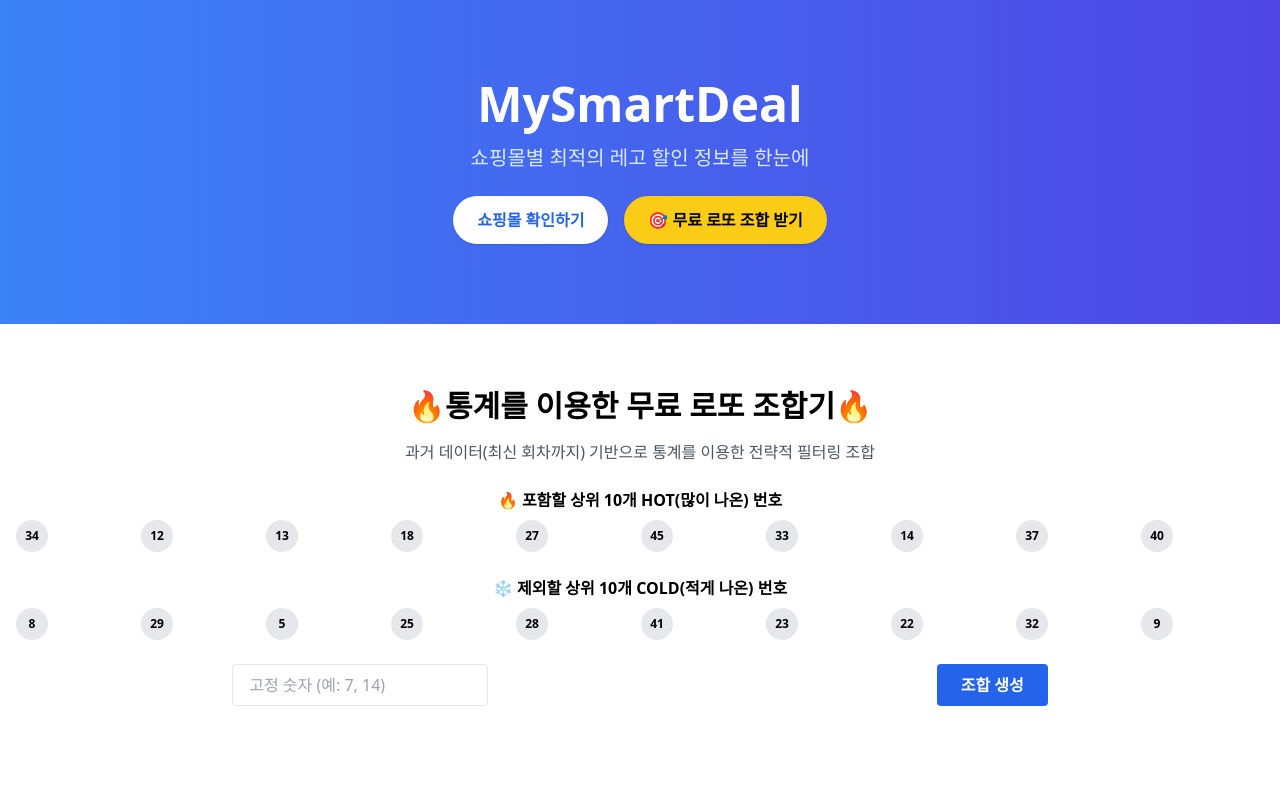
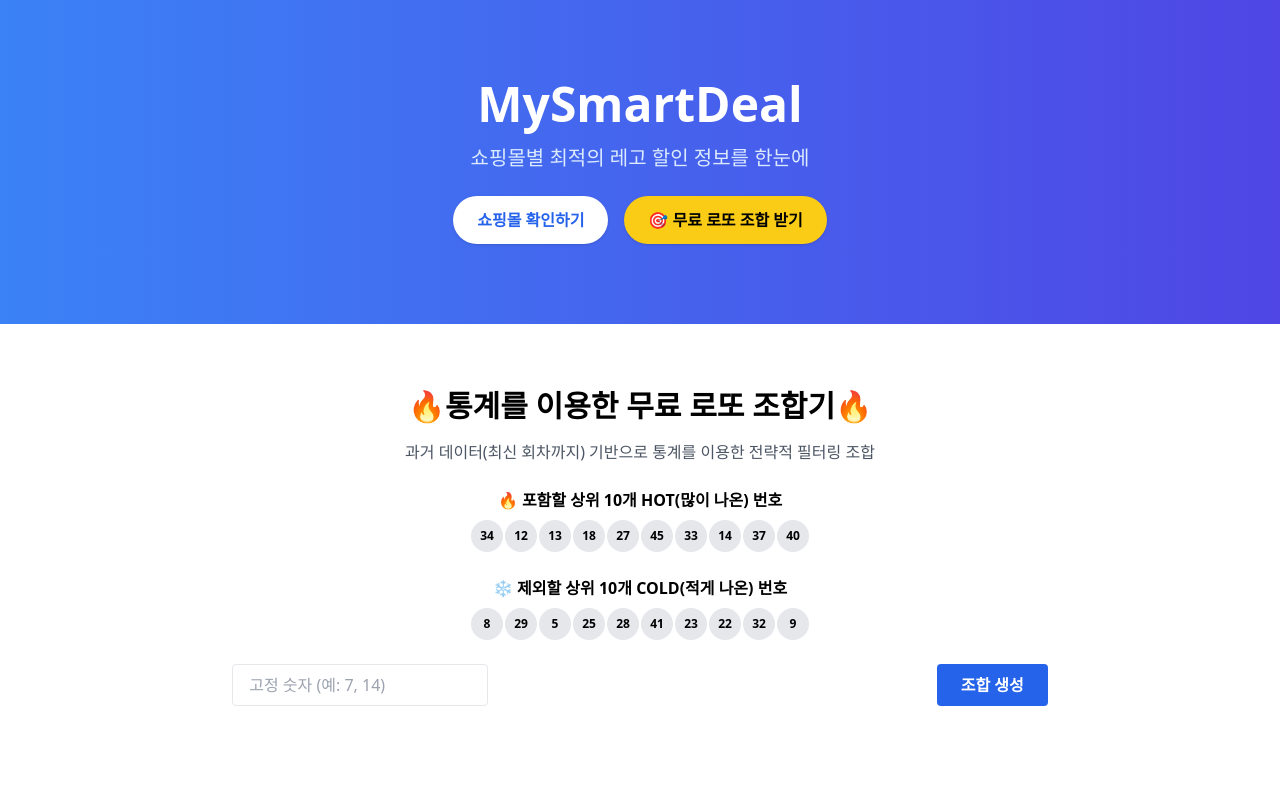
Before and after one commit to mysmartdeal/mysmartdeal, a Next.js app: page /lotto in a window 1280 px wide. Shown: the top 788 px of the page. Built offline with nearby package versions, Linux system fonts and the light colour scheme.

Commit message:
Update lotto.js

```diff
--- a/pages/lotto.js
+++ b/pages/lotto.js
@@ -90,7 +90,7 @@ export default function LottoPage() {
         {/* HOT 번호 선택 */}
         <div className="mb-6">
           <h3 className="font-semibold mb-2">🔥 포함할 상위 10개 HOT(많이 나온) 번호</h3>
-          <div className="grid grid-cols-5 sm:grid-cols-10 gap-[2px] justify-center mb-4 max-w-xs sm:max-w-full mx-auto">
+          <div className="inline-flex flex-wrap justify-center gap-[2px] max-w-[260px] sm:max-w-full mx-auto">
             {hot.map((num) => (
               <button
                 key={num}
@@ -108,7 +108,7 @@ export default function LottoPage() {
         {/* COLD 번호 제외 */}
         <div className="mb-6">
           <h3 className="font-semibold mb-2">❄️ 제외할 상위 10개 COLD(적게 나온) 번호</h3>
-          <div className="grid grid-cols-5 sm:grid-cols-10 gap-[2px] justify-center mb-4 max-w-xs sm:max-w-full mx-auto">
+          <div className="inline-flex flex-wrap justify-center gap-[2px] max-w-[260px] sm:max-w-full mx-auto">
             {cold.map((num) => (
               <button
                 key={num}
```
